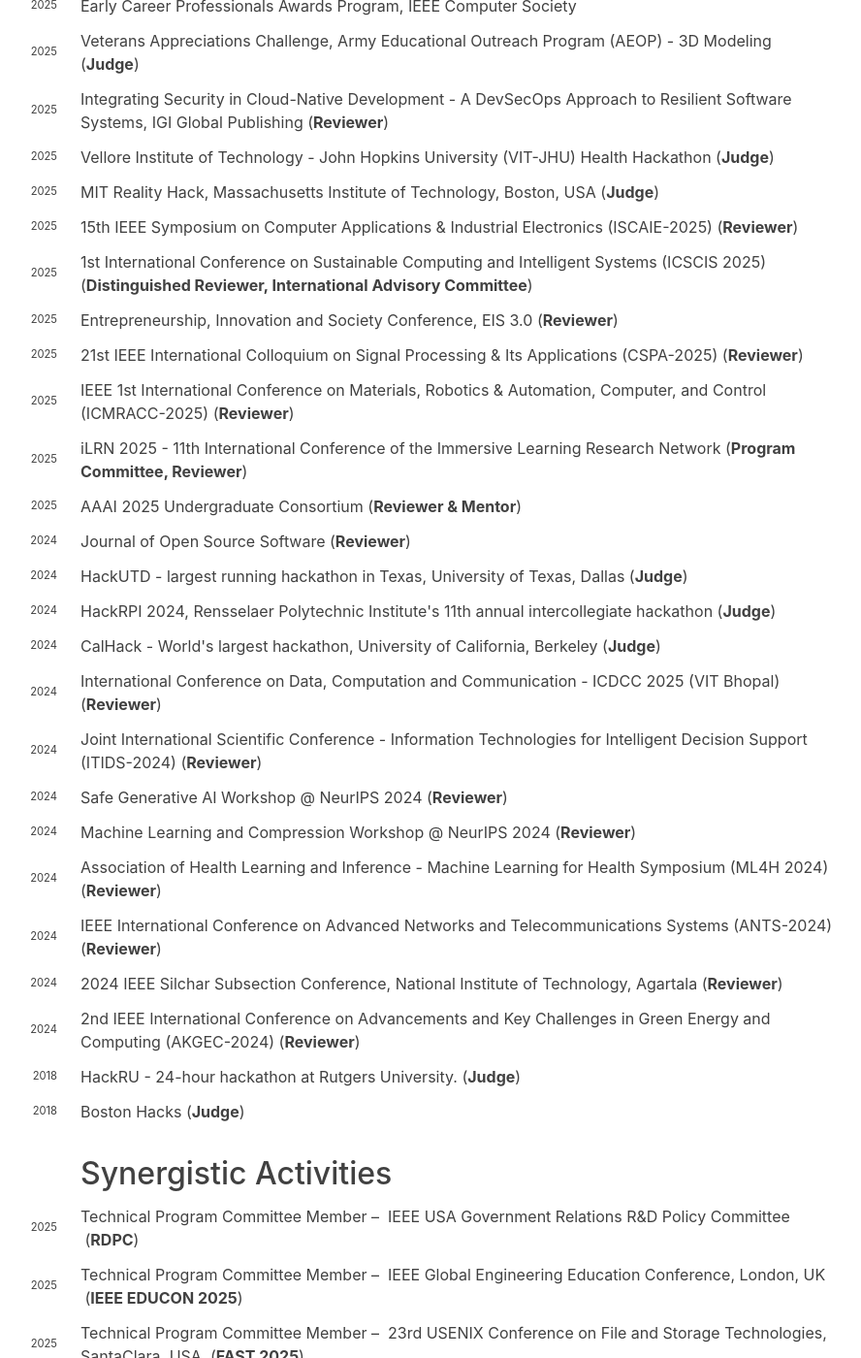
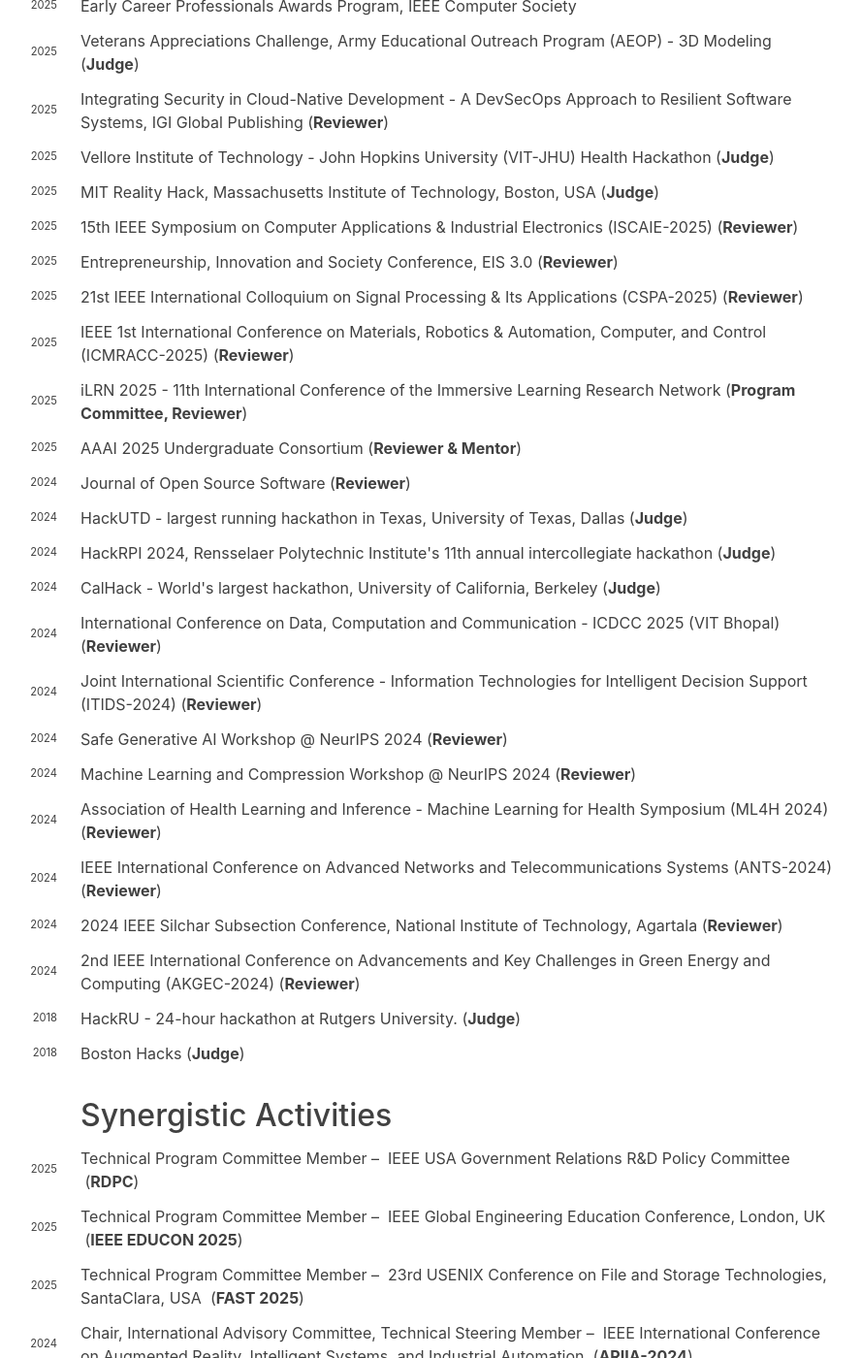
Before and after one commit to hariharanragothaman/hariharanragothaman.github.io, a Jekyll site: the page built from cv.md, in a window 1280 px wide and 1400 px high, scrolled down 5689 px. Shown: the whole window at 97% size, without its empty margins (249-1137 px from the left). Built offline with Jekyll 4.4.1, drawn with Linux system fonts in a browser that asks for light colours; nearby versions of some CDN libraries; some web fonts are replaced; some of the changed text lies outside the part shown.

Commit message:
Polishes and Updates

```diff
--- a/_data/pc.yaml
+++ b/_data/pc.yaml
@@ -26,6 +26,13 @@
     - year: 2024
       url: https://conference.manipal.edu/ARIIA2024/SessionChair
 
+- venue: 1st International Conference on Sustainable Computing and Intelligent Systems
+  venue-shorthand: ICSCIS 2025
+  position: Distinguished Reviewer, International Advisory Committee
+  years:
+    - year: 2025
+      url: https://conference.poornima.edu.in/icscis/committee.html
+
 - venue: International Conference on Multidisciplinary Research
   venue-shorthand:
   position: International Advisory Board Member
--- a/_data/reviewer.yaml
+++ b/_data/reviewer.yaml
@@ -64,11 +64,6 @@
     - year: 2025
       url: https://www.iscaie.org/
 
-- venue: 1st International Conference on Sustainable Computing and Intelligent Systems (ICSCIS 2025)
-  venue-shorthand: Distinguished Reviewer, International Advisory Committee
-  years:
-    - year: 2025
-      url: https://conference.poornima.edu.in/icscis/committee.html
 
 - venue: Entrepreneurship, Innovation and Society Conference, EIS 3.0
   venue-shorthand: Reviewer
```
